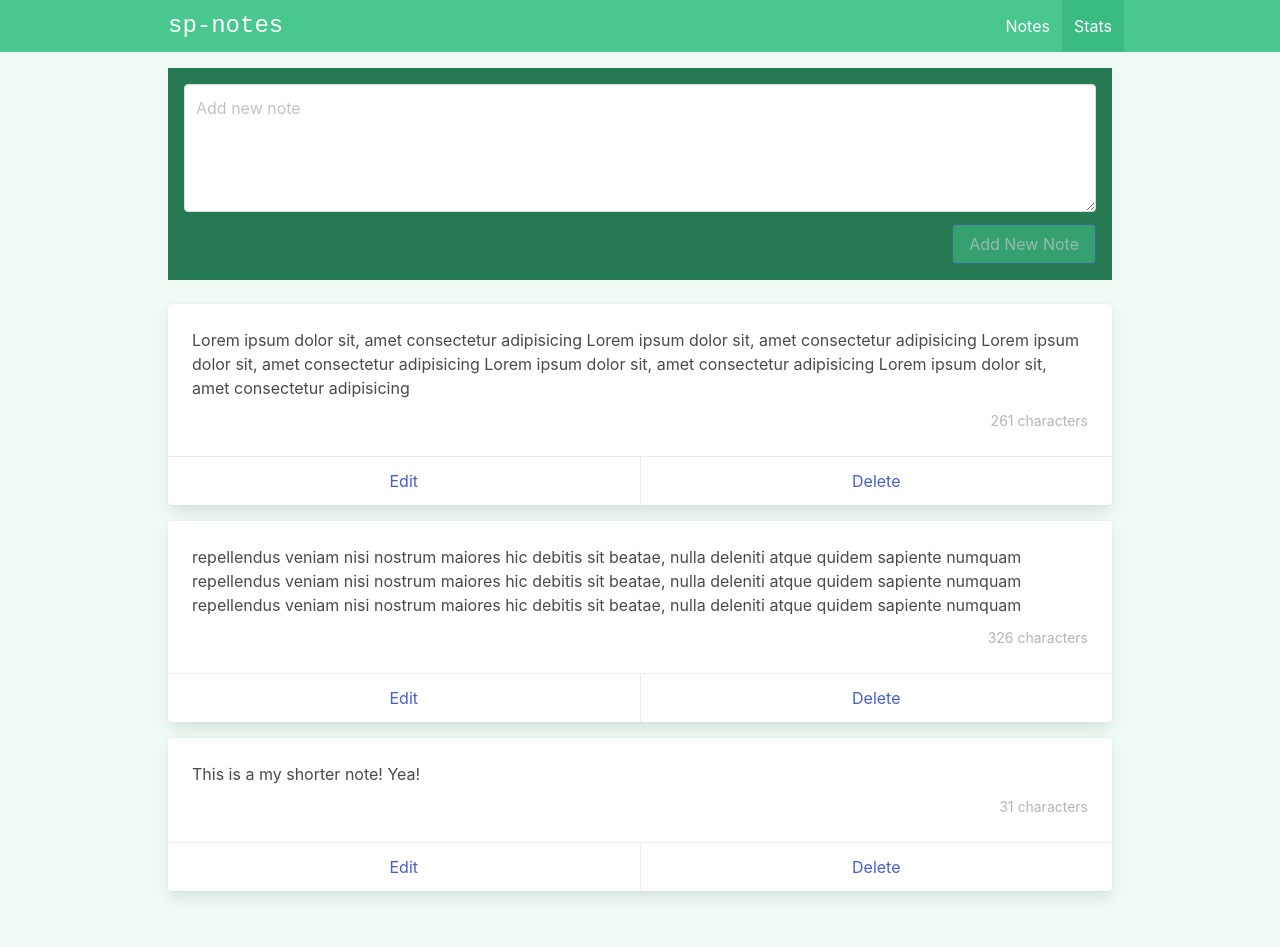
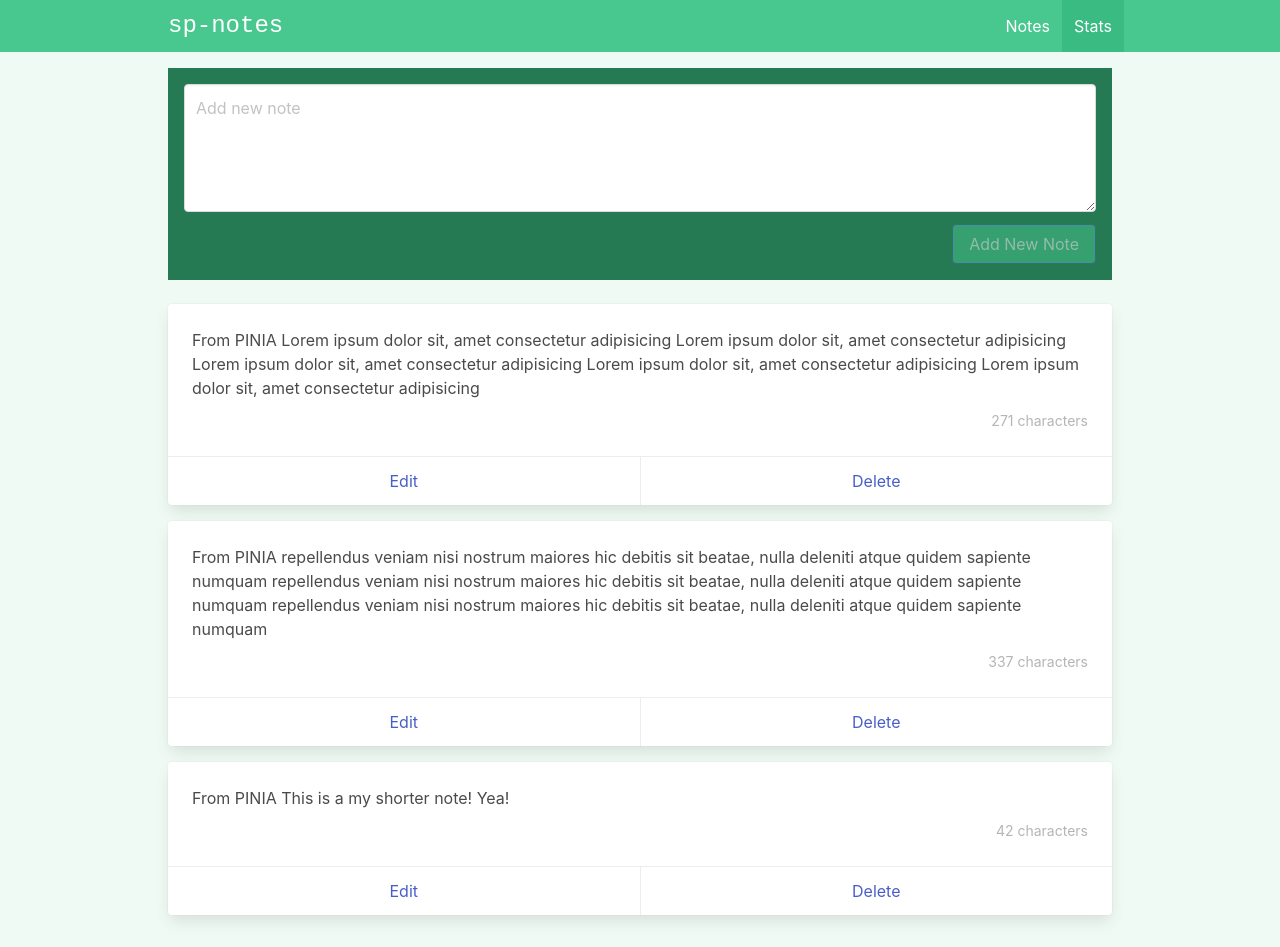
Before and after one commit to serhiipetrash/sp-notes, a Vue app: page /stats in a window 1280 px wide. Before the commit the page ends 923 px from the top, so only its background shows below. Built offline with nearby package versions, Linux system fonts and the light colour scheme.

Commit message:
use Pinia, add and delete component

```diff
--- a/src/components/Notes/Note.vue
+++ b/src/components/Notes/Note.vue
@@ -11,7 +11,7 @@
     <footer class="card-footer">
       <a href="#" class="card-footer-item">Edit</a>
       <a
-        @click.prevent="handleDeleteClicked"
+        @click.prevent="storeNotes.deleteNote(note.id)"
         class="card-footer-item"
         href="#"
       >
@@ -23,6 +23,9 @@
 
 <script setup>
 import { computed } from 'vue';
+import { useStoreNotes } from '@/stores/storeNotes'
+
+const storeNotes = useStoreNotes()
 
 const props = defineProps({
   note: {
@@ -31,7 +34,7 @@ const props = defineProps({
   }
 })
 
-const emit = defineEmits(['deleteClicked'])
+
 
 const characterLength = computed(() => {
   let length = props.note.content.length
@@ -40,8 +43,4 @@ const characterLength = computed(() => {
   return `${length} ${description}`
 })
 
-const handleDeleteClicked = () => {
-  emit('deleteClicked', props.note.id)
-}
-
 </script>
--- /dev/null
+++ b/src/stores/storeNotes.js
@@ -0,0 +1,40 @@
+import { defineStore } from 'pinia'
+
+export const useStoreNotes = defineStore('storeNotes', {
+  state: () => {
+    return {
+      notes: [
+        {
+          id: 'id1',
+          content: 'From PINIA Lorem ipsum dolor sit, amet consectetur adipisicing Lorem ipsum dolor sit, amet consectetur adipisicing Lorem ipsum dolor sit, amet consectetur adipisicing Lorem ipsum dolor sit, amet consectetur adipisicing Lorem ipsum dolor sit, amet consectetur adipisicing '
+        },
+        {
+          id: 'id2',
+          content: 'From PINIA repellendus veniam nisi nostrum maiores hic debitis sit beatae, nulla deleniti atque quidem sapiente numquam repellendus veniam nisi nostrum maiores hic debitis sit beatae, nulla deleniti atque quidem sapiente numquam repellendus veniam nisi nostrum maiores hic debitis sit beatae, nulla deleniti atque quidem sapiente numquam'
+        },
+        {
+          id: 'id3',
+          content: 'From PINIA This is a my shorter note! Yea!'
+        }
+      ]
+    }
+  },
+  actions: {
+    addNote(newNoteContent) {
+      let currentDate = new Date().getTime()
+      let id = currentDate.toString()
+
+      let note = {
+        id: id,
+        content: newNoteContent
+      }
+
+      this.notes.unshift(note)
+    },
+
+    deleteNote(idToDelete) {
+      this.notes = this.notes.filter((note) => { return note.id !== idToDelete })
+    }
+  }
+
+})
--- a/src/views/ViewNotes.vue
+++ b/src/views/ViewNotes.vue
@@ -22,10 +22,9 @@
 
     <!-- notes -->
     <Note
-      v-for="note in notes"
+      v-for="note in storeNotes.notes"
       :key="note.id"
       :note="note"
-      @deleteClicked="deleteNote"
     />
 
   </div>
@@ -34,45 +33,20 @@
 <script setup>
 import { ref } from 'vue';
 import Note from '../components/Notes/Note.vue';
+import { useStoreNotes } from '@/stores/storeNotes'
 
+const storeNotes = useStoreNotes()
 
 const newNote = ref('')
 const newNoteRef = ref(null)
 
-const notes = ref([
-  {
-    id: 'id1',
-    content: ' Lorem ipsum dolor sit, amet consectetur adipisicing Lorem ipsum dolor sit, amet consectetur adipisicing Lorem ipsum dolor sit, amet consectetur adipisicing Lorem ipsum dolor sit, amet consectetur adipisicing Lorem ipsum dolor sit, amet consectetur adipisicing '
-  },
-  {
-    id: 'id2',
-    content: 'repellendus veniam nisi nostrum maiores hic debitis sit beatae, nulla deleniti atque quidem sapiente numquam repellendus veniam nisi nostrum maiores hic debitis sit beatae, nulla deleniti atque quidem sapiente numquam repellendus veniam nisi nostrum maiores hic debitis sit beatae, nulla deleniti atque quidem sapiente numquam'
-  },
-  {
-    id: 'id3',
-    content: 'This is a my shorter note! Yea!'
-  }
-])
+const addNote = () => {
 
-const addNote = () => {
-  let currentDate = new Date().getTime()
-  let id = currentDate.toString()
-
-  let note = {
-    id: id,
-    content: newNote.value
-  }
-
-  notes.value.unshift(note)
+  storeNotes.addNote(newNote.value)
 
   newNote.value = ''
 
   newNoteRef.value.focus()
 }
 
-const deleteNote = (idToDelete) => {
-  // console.log('deleteNote', idToDelete);
-  notes.value = notes.value.filter((note) => { return note.id !== idToDelete })
-}
-
 </script>
```
